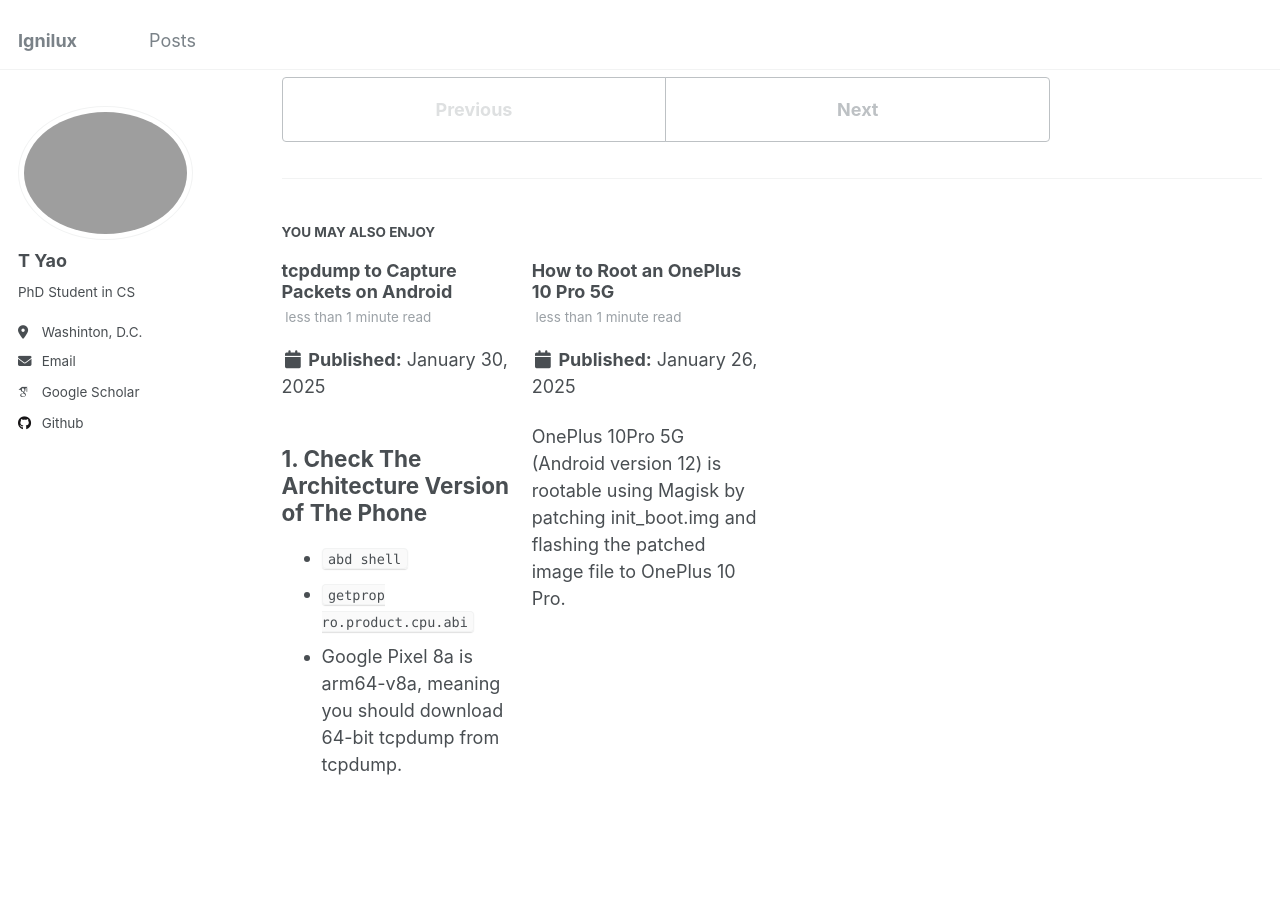
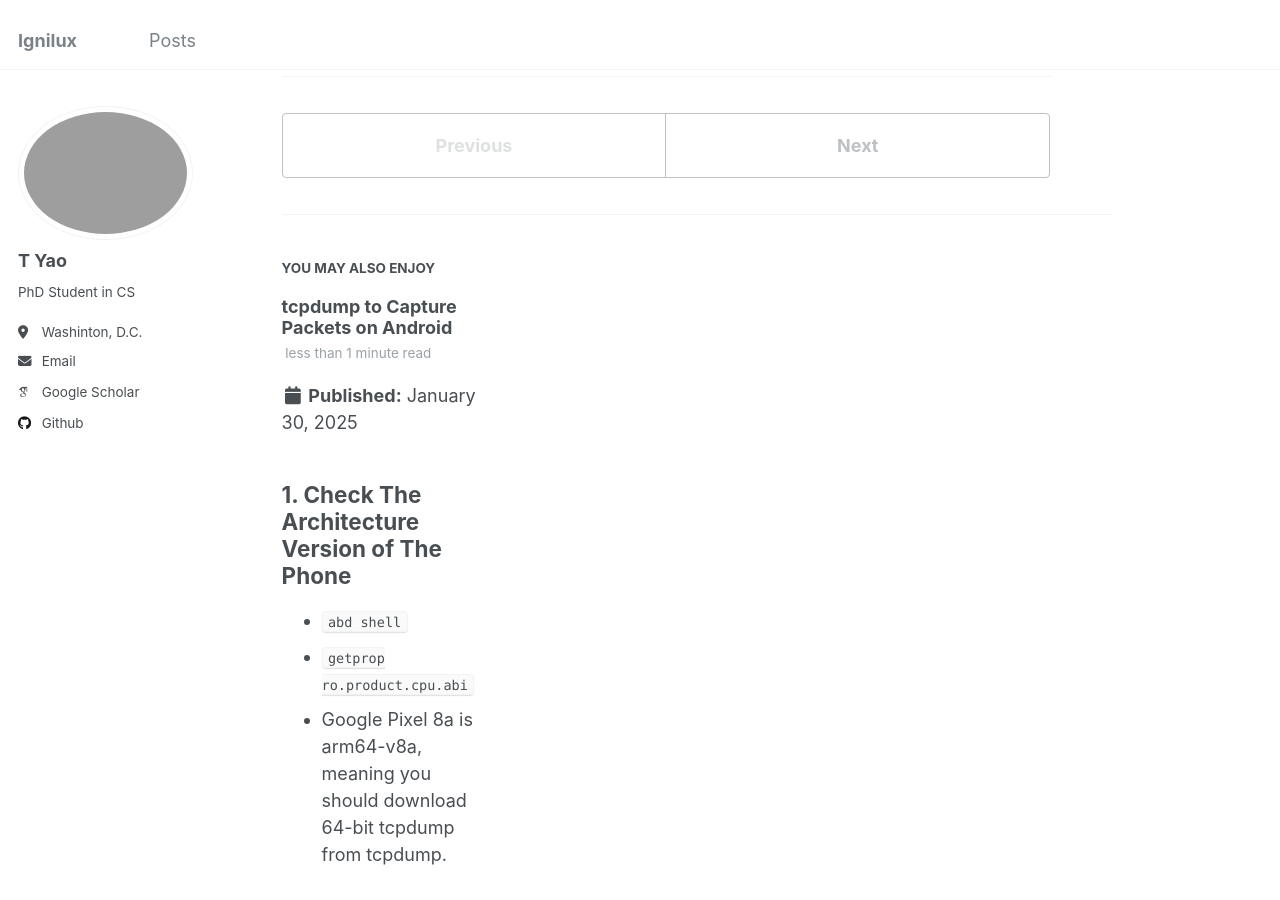
Before and after one commit to ignilux1/ignilux1.github.io, a Jekyll site: the page built from _posts/2025-01-25-root-pixel-8a.md, in a window 1280 px wide and 900 px high, scrolled down 3360 px. Built offline with Jekyll 4.4.1, drawn with Linux system fonts in a browser that asks for light colours; some web fonts are replaced; some of the changed text lies outside the part shown.

Commit message:
update Magisk version

````diff
--- a/_posts/2025-01-26-root-oneplus-10pro.md
+++ /dev/null
@@ -1,18 +0,0 @@
----
-title: 'How to Root an OnePlus 10 Pro 5G'
-date: 2025-01-26
-permalink: /posts/2025-01-26-root-oneplus-10pro/
-tags:
-  - Android
-  - Root
-  - OnePlus
----
-
-OnePlus 10Pro 5G (Android version 12) is rootable using Magisk by patching init_boot.img and flashing the patched image file to OnePlus 10 Pro.
-
-## 1. Enable OEM Unlocking
-1. Go to: Settings > About device > Version > Tap on ```Build number``` for 7 times to enable developer options.
-2. Go to: Settings > System settings > Developer options > Enable ```OEM unlocking``` to allow bootloader to be unlocked.
-3. Meanwhile enable ```USB debugging```.
-
-## 2. Unlock The Bootloader
````
Also changed, not shown: _posts/2025-01-25-root-pixel-8a.md (+1 -0 lines).
